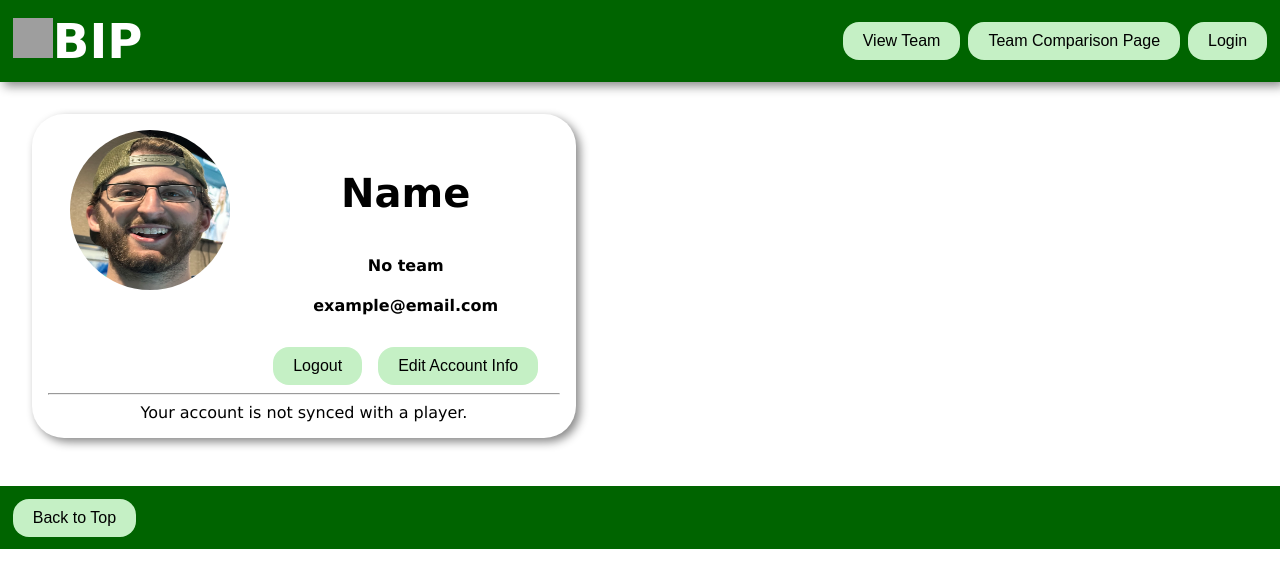
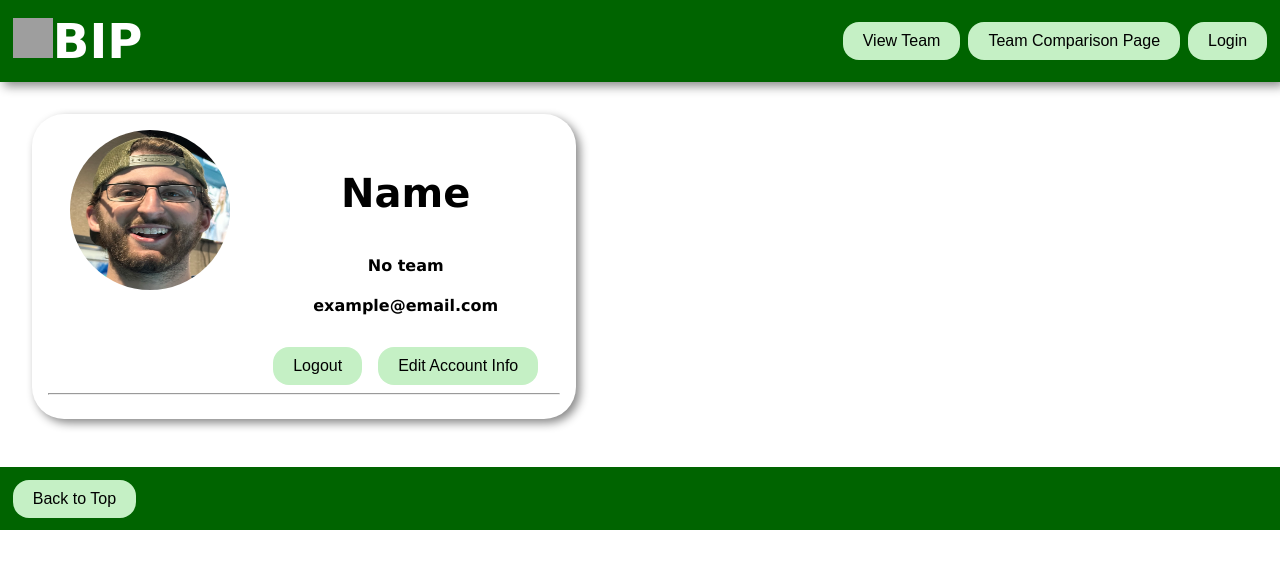
Before and after one commit to LaurenIsLearning/BIP, a React (Vite) app in the folder frontend/: page /Profile in a window 1280 px wide. Shown: the top 588 px of the page. Built offline with nearby package versions, Linux system fonts and the light colour scheme; grey boxes are pictures that could not be loaded.

Commit message:
get rid of stats in the profile page

```diff
--- a/frontend/src/components/ProfileCard.tsx
+++ b/frontend/src/components/ProfileCard.tsx
@@ -159,11 +159,6 @@ function ProfileCard () {
                 <hr />
             </>
             }
-            <section className={styles.stat_section}>
-                <p>
-                    Your account is not synced with a player.
-                </p>
-            </section>
         </section>
 
         </>
```
